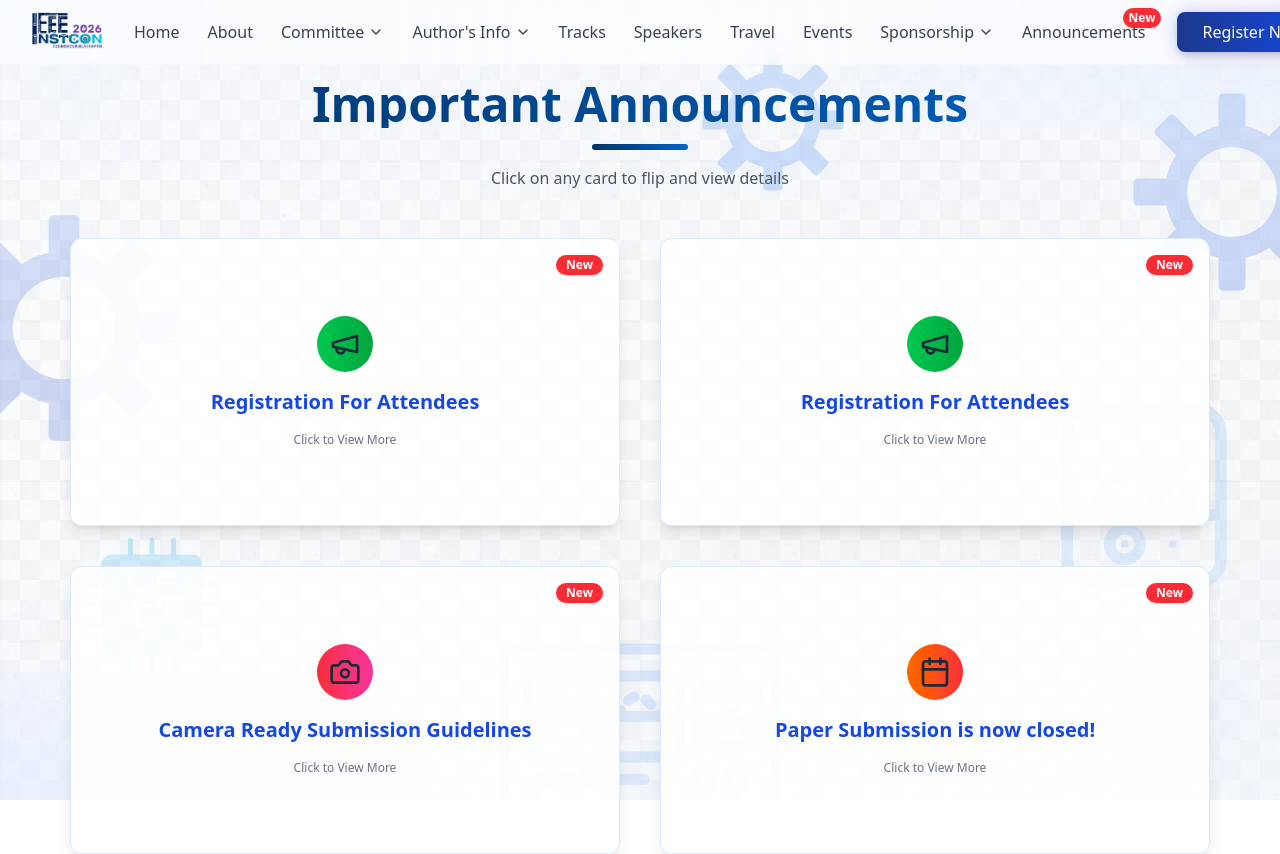
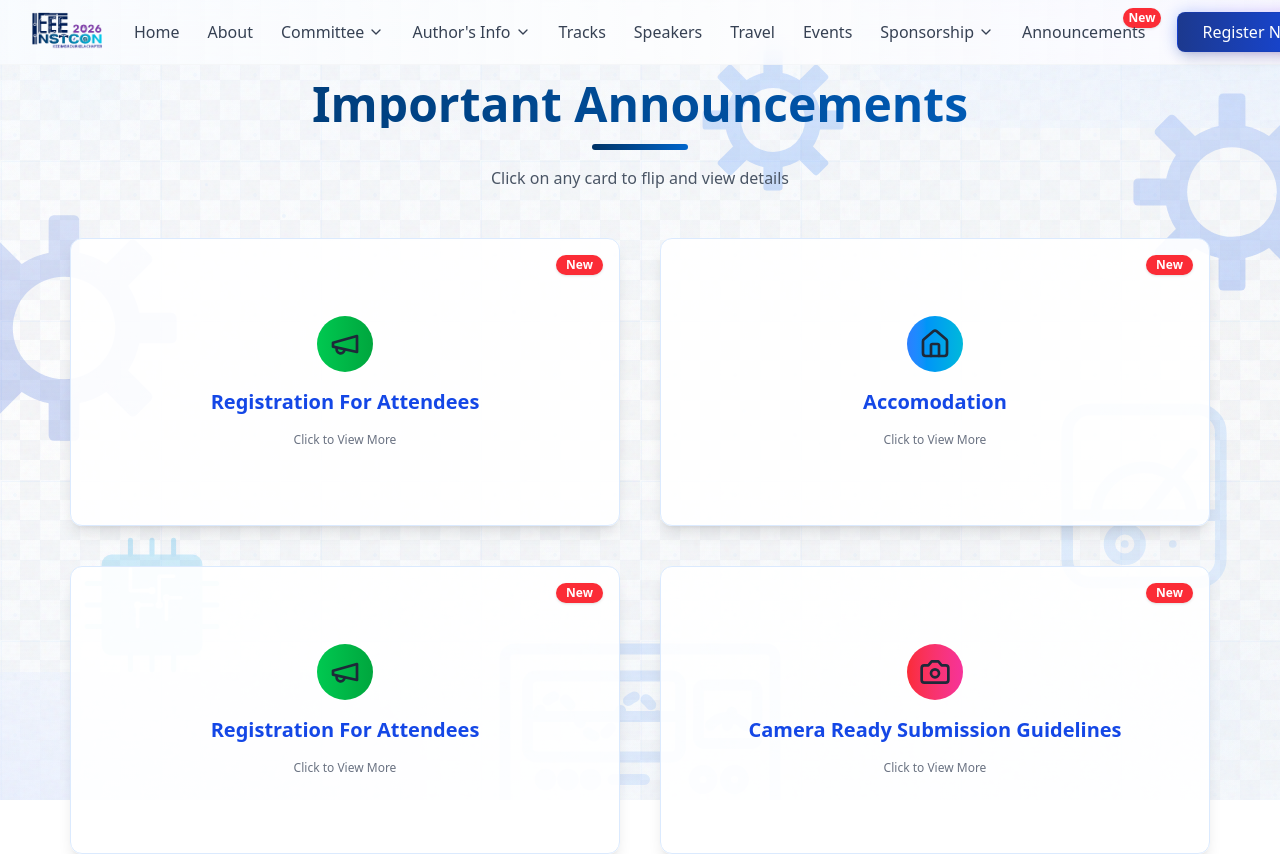
Before and after one commit to AshwaniNITR/I3ST, a Next.js app: page /announcements in a window 1280 px wide. Shown: the top 854 px of the page. Built offline with nearby package versions, Linux system fonts and the light colour scheme.

Commit message:
chore:announcement

```diff
--- a/app/announcements/page.tsx
+++ b/app/announcements/page.tsx
@@ -2,7 +2,7 @@
 import React, { useState, useEffect } from "react";
 import { motion } from "framer-motion";
 import CombinedBackground from "../../components/CombinedBackground";
-import { Calendar, Trophy, Plane, FileText , Megaphone, CameraIcon } from "lucide-react";
+import { Calendar, Trophy, Plane, FileText , Megaphone, CameraIcon, House } from "lucide-react";
 
 
 
@@ -144,6 +144,12 @@ const Page = () => {
     color: "from-green-500 to-green-600",
   },
   {
+    title:"Accomodation",
+    description:"A limited number of paid accommodation facilities are available at NIT Rourkela Campus. Registration will open shortly.",
+    icon: House,
+    color: "from-blue-500 to-cyan-500",
+  },
+  {
     title:"Registration For Attendees",
     description:"Registration for attendees will be updated soon. Please stay tuned for updates on the registration process and deadlines.",
     icon: Megaphone,
--- a/components/Registration.tsx
+++ b/components/Registration.tsx
@@ -20,14 +20,14 @@ export default function FeesPage() {
 
   const guidelines = [
     "All registration fees are inclusive of 18% GST",
-    "Registering Author should be an Active IEEE member to avail the discount.",
+    "The Registering Author should be an Active IEEE member to avail the IEEE Membership discount.",
     "Registering Author should be a Student (UG/PG/Ph.D) to do the registration in the 'Student Category'",
     "In 'Academia/R&D Organization' category, to avail IEEE Membership discount the Registering Author must be an Active Full Member of IEEE",
     "A paper registered in 'Academia/R&D Organization' category, can be presented by a Student Co-author but vise-versa is not applicable.",
     "Author registration fee includes- Registration Kit, Conference Lunch and Banquet Dinner.",
     "Registration fees, once paid, are non-refundable.",
     "Papers exceeding 6 pages will be charged at ₹1000 (USD 50) per additional page, up to a maximum of 8 pages.",
-    "Registration fees for Attendees (co-author/non-author/accompanying person) is ₹3500 (without any Registration Kit).",
+    "Registration fees for Attendees (co-author/non-author/accompanying person) is ₹3500 (without any Registration Kit without any Registration Kit, including Conference Lunch and Gala Dinner). Registration for Attendees will Open soon.",
   ];
 
   // Helper function to highlight amounts in text
--- a/components/hero.tsx
+++ b/components/hero.tsx
@@ -66,6 +66,13 @@ const Hero = () => {
     title:"Registration For Attendees",
     description:"Registration for attendees will be updated soon. Please stay tuned for updates on the registration process and deadlines.",
   },
+  {
+    title:"Accomodation",
+    description:"A limited number of paid accommodation facilities are available at NIT Rourkela Campus. Registration will open shortly.",
+  },
+
+
+
 ];
   const [animationStates, setAnimationStates] = useState({
     desktopLayout: false,
@@ -978,7 +985,7 @@ const Hero = () => {
 
             {/* Main Button */}
             <a
-              href="https://cmt3.research.microsoft.com/INSTCON2026"
+              href="/RegDet"
               target="_blank"
               rel="noopener noreferrer"
               className="block w-full mb-3 bg-gradient-to-r from-blue-600 to-blue-700 hover:from-blue-700 hover:to-purple-800 text-white font-bold py-4 px-6 rounded-xl text-center shadow-md hover:shadow-lg transition-all duration-300 active:scale-95 sm:py-5 sm:text-lg"
```
